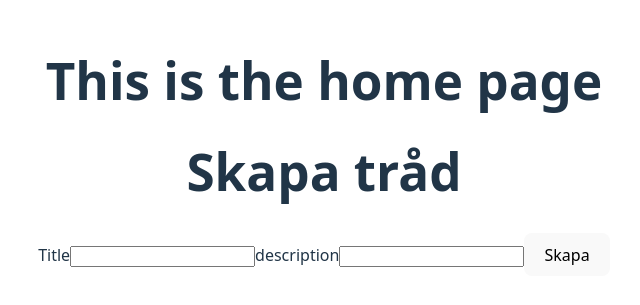
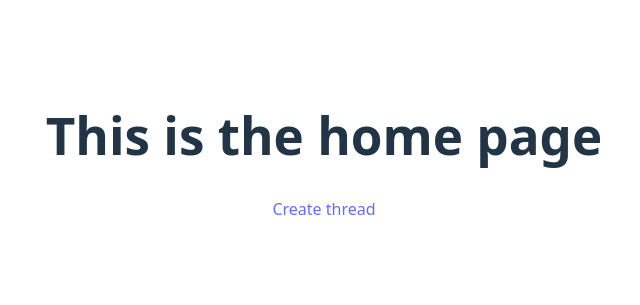
Before and after one commit to lenaappelberg/discussion-forum, a React (Vite) app: page / in a window 1280 px wide. Shown: the part 253-558 px from the top of the page, without its empty margins (316-956 px from the left). Built offline with nearby package versions, Linux system fonts and the light colour scheme.

Commit message:
QoL-change

```diff
--- a/src/App.tsx
+++ b/src/App.tsx
@@ -1,5 +1,4 @@
 import './App.css'
-import CreateThreadButton from './component/CreateThreadButton'
 import CreateThreadPage from './component/CreateThreadPage'
 import "./App.css";
 import { BrowserRouter as Router, Routes, Route } from "react-router-dom";
@@ -30,7 +29,8 @@ function App() {
 
           {/*   -- ThreadPage --  */}
           <Route path="/thread" element={<ThreadPage />} />
-
+          {/*CreateThreadPage*/  }
+          <Route path="/createthread" element={<CreateThreadPage/>}/>
         </Routes>
       </Router>
     </CommentProvider>
--- a/src/component/CreateThreadButton.tsx
+++ b/src/component/CreateThreadButton.tsx
@@ -1,13 +1,12 @@
 import React from 'react'
-import type CreateThreadPage from './CreateThreadPage'
+
+import { Link, Router } from 'react-router-dom'
 
 export default function CreateThreadButton() {
-
+  //link
   return (
-    <div></div>
-    //link
-
-    //<a href=CreateThreadPage={Thread}>
-    //</a>
+    <div>
+    <Link to="/CreateThread">Create thread</Link>
+    </div>
   )
 }
--- a/src/component/CreateThreadPage.tsx
+++ b/src/component/CreateThreadPage.tsx
@@ -1,6 +1,7 @@
 import React, { useState } from 'react'
 import { useThread } from '../context/threadContext'
 import { dummyUsers } from '../dummy-data/users';
+import { Router, useNavigate } from 'react-router-dom';
 
 type Formdata={
     title:string;
@@ -19,6 +20,7 @@ export default function CreateThreadPage() {
     const [title,settitle]=useState("");
     const [description,setdescription]=useState("");
     const creator=dummyUsers[1]
+    const navigate = useNavigate();
     function handleSubmit(event:React.FormEvent<TitleFormElement>) {
         event.preventDefault()
         const id =Math.floor(Math.random()*9000)
@@ -36,6 +38,7 @@ export default function CreateThreadPage() {
         settitle("")
         setdescription("")
         console.log("added",{_threads})
+        navigate("/")
     }
 
 
--- a/src/pages/home.tsx
+++ b/src/pages/home.tsx
@@ -1,10 +1,11 @@
+import CreateThreadButton from "../component/CreateThreadButton";
 import CreateThreadPage from "../component/CreateThreadPage";
 
 function HomePage() {
   return (
     <div>
       <h1>This is the home page</h1>
-      <CreateThreadPage/>
+      <CreateThreadButton/>
     </div>
   );
 }
```
